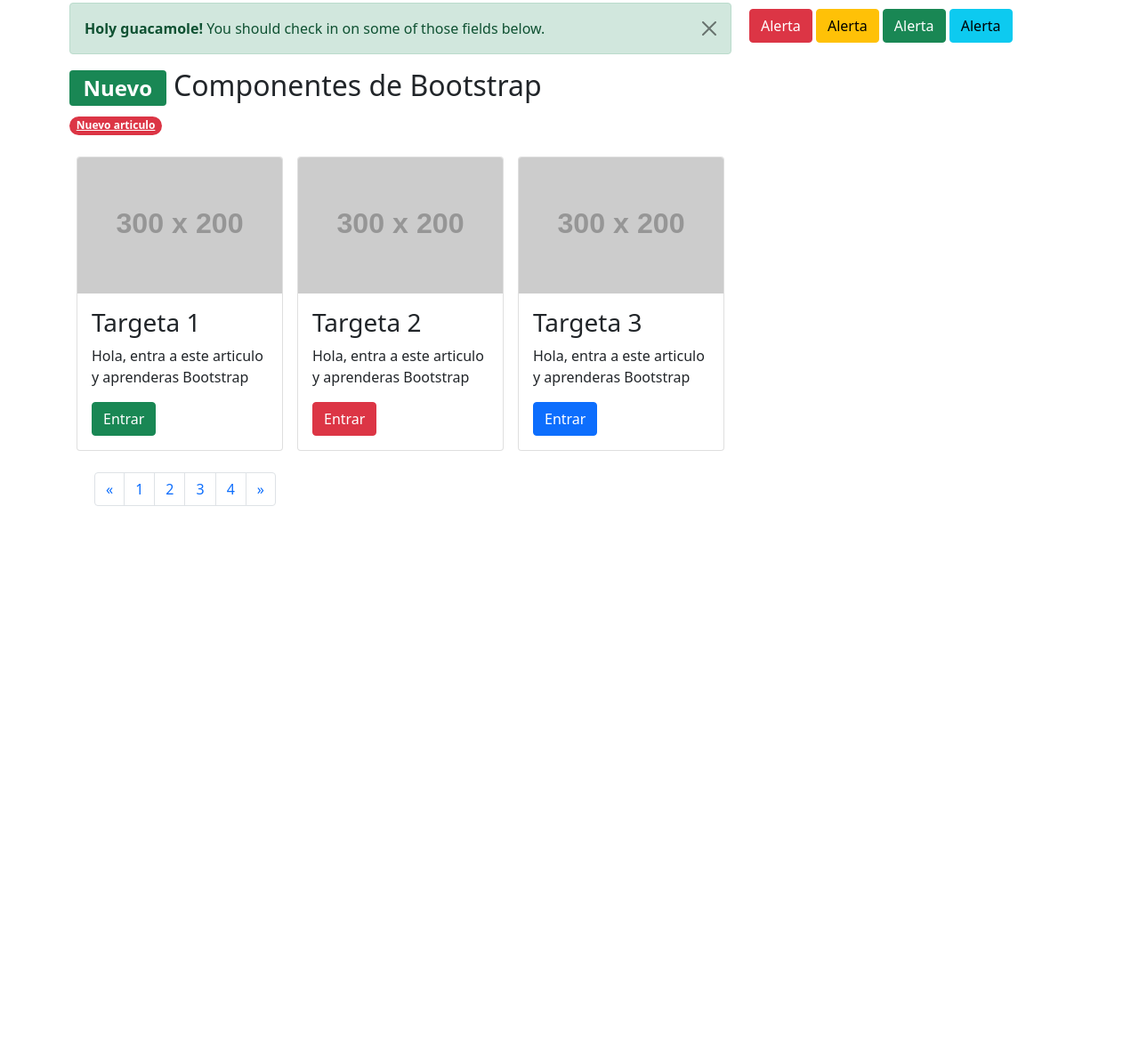
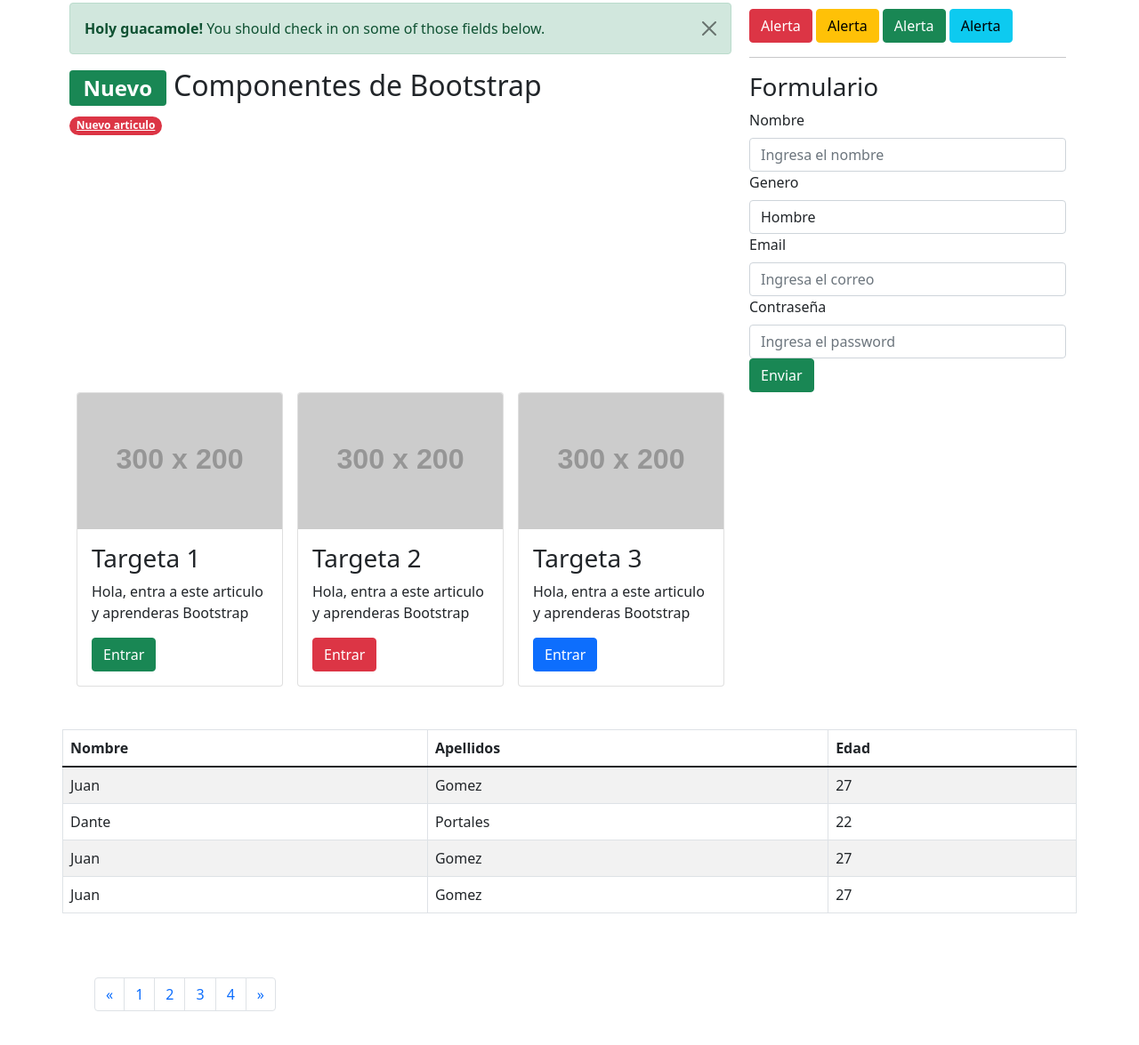
Before and after one commit to dantport2899/css, a plain HTML site: page aprendiendo-bootstrap/componentes.html in a window 1280 px wide. Shown: the part 599-1774 px from the top of the page at 89% size. Before the commit the page ends 1208 px from the top, so only its background shows below. Drawn offline with Linux system fonts and the light colour scheme; placeholder pictures from the web are drawn by us.

Commit message:
bootstrap

```diff
--- a/aprendiendo-bootstrap/componentes.html
+++ b/aprendiendo-bootstrap/componentes.html
@@ -215,24 +215,61 @@
                 <!--Fin Barra de progreso-->
 
                 <!--Tooltip-->
-                <button type="button" class="btn-tool btn btn-danger mt-3" data-bs-toggle="tooltip" data-bs-placement="bottom"
-                    title="Si das click sacaras una alerta">
+                <button type="button" class="btn-tool btn btn-danger mt-3" data-bs-toggle="tooltip"
+                    data-bs-placement="bottom" title="Si das click sacaras una alerta">
                     Alerta
                 </button>
-                <button type="button" class="btn-tool btn btn-warning mt-3" data-bs-toggle="tooltip" data-bs-placement="top"
-                    title="Si das click sacaras una alerta">
+                <button type="button" class="btn-tool btn btn-warning mt-3" data-bs-toggle="tooltip"
+                    data-bs-placement="top" title="Si das click sacaras una alerta">
                     Alerta
                 </button>
-                <button type="button" class="btn-tool btn btn-success mt-3" data-bs-toggle="tooltip" data-bs-placement="right"
-                    title="Si das click sacaras una alerta">
+                <button type="button" class="btn-tool btn btn-success mt-3" data-bs-toggle="tooltip"
+                    data-bs-placement="right" title="Si das click sacaras una alerta">
                     Alerta
                 </button>
-                <button type="button" class="btn-pop btn btn-info mt-3" data-bs-toggle="popover" data-bs-placement="left"
-                    title="Si das click sacaras una alerta">
+                <button type="button" class="btn-pop btn btn-info mt-3" data-bs-toggle="popover"
+                    data-bs-placement="left" title="Hola" data-bs-content="Esto es un popover">
                     Alerta
                 </button>
 
                 <!--Fin Tooltip-->
+                <hr>
+
+                <!--Formulario-->
+                <h3>Formulario</h3>
+                <form action="">
+                    <div class="form-group">
+                        <label class="form-label" for="">Nombre</label>
+                        <input class="form-control" placeholder="Ingresa el nombre" type="text" name="" id="">
+                    </div>
+                    <div class="form-group">
+                        <label class="form-label" for="">Genero</label>
+                        <select class="form-control" name="" id="">
+                            <option value="">Hombre</option>
+                            <option value="">Mujer</option>
+                        </select>
+                    </div>
+                    <div class="form-group">
+                        <label class="form-label" for="">Email</label>
+                        <input class="form-control" placeholder="Ingresa el correo" type="email" name="" id="">
+                    </div>
+                    <div class="form-group">
+                        <label class="form-label" for="">Contraseña</label>
+                        <input class="form-control" placeholder="Ingresa el password" type="password" name="password"
+                            id="">
+                    </div>
+
+
+
+
+
+
+
+                    <input type="submit" class="btn btn-success" value="Enviar">
+
+                </form>
+                <!--Fin Formulario-->
+
             </div>
 
 
@@ -276,6 +313,62 @@
         </div>
 
         <div class="row">
+
+            <table class="table table-striped table-bordered table-hover my-5">
+                <thead class="thead-dark">
+                    <tr>
+                        <th>Nombre</th>
+                        <th>Apellidos</th>
+                        <th>Edad</th>
+                    </tr>
+                </thead>
+                <tbody>
+                    <tr>
+                        <td>
+                            Juan
+                        </td>
+                        <td>
+                            Gomez
+                        </td>
+                        <td>
+                            27
+                        </td>
+                    </tr>
+                    <tr>
+                        <td>
+                            Dante
+                        </td>
+                        <td>
+                            Portales
+                        </td>
+                        <td>
+                            22 </td>
+                    </tr>
+                    <tr>
+                        <td>
+                            Juan
+                        </td>
+                        <td>
+                            Gomez
+                        </td>
+                        <td>
+                            27
+                        </td>
+                    <tr>
+                        <td>
+                            Juan
+                        </td>
+                        <td>
+                            Gomez
+                        </td>
+                        <td>
+                            27
+                        </td>
+                    </tr>
+                    </tr>
+
+                </tbody>
+            </table>
             <nav aria-label="pagination" class="m-4">
                 <ul class="pagination">
                     <li class="page-item">
@@ -298,6 +391,7 @@
                     </li>
                 </ul>
             </nav>
+
         </div>
 
     </div>
```
